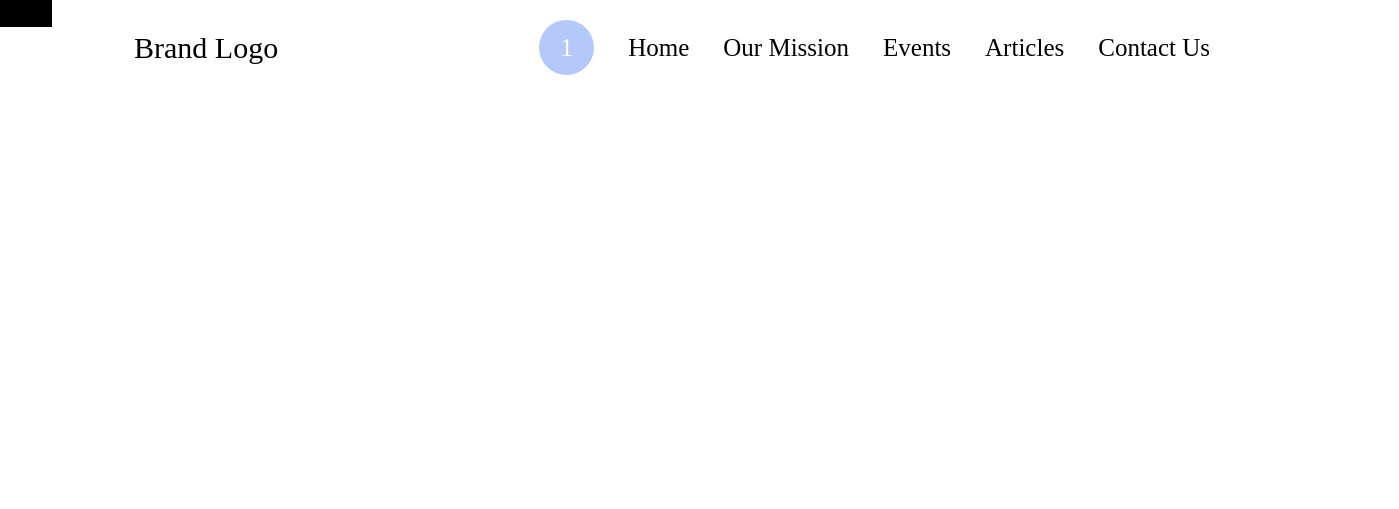
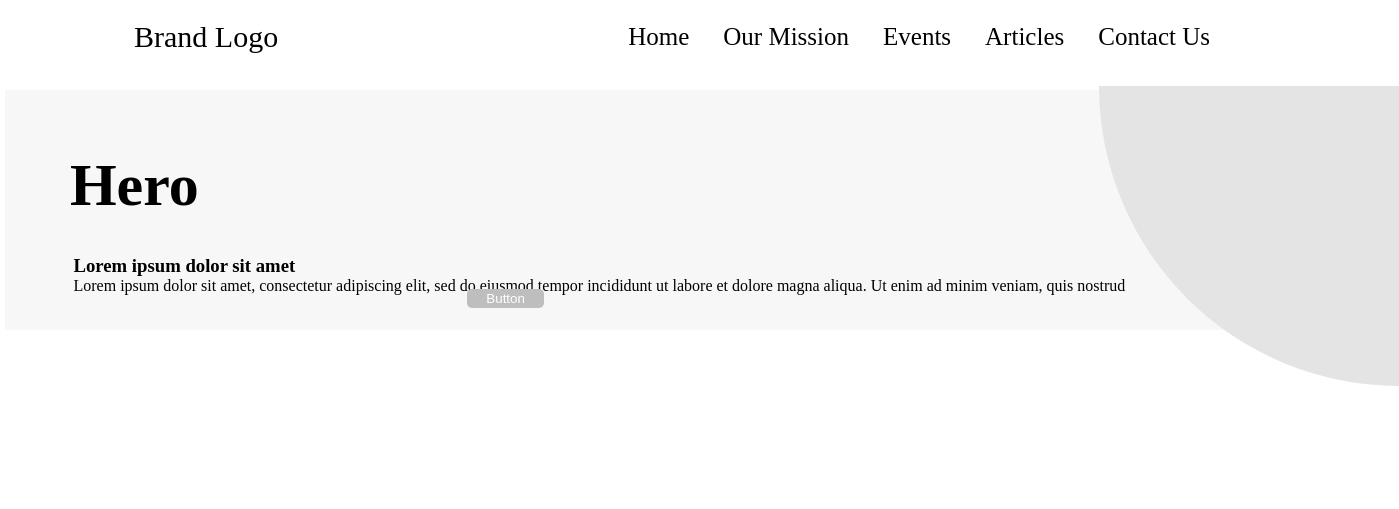
Before and after one commit to szhu07/shutingOyoe, a plain HTML site: page index.html in a window 1280 px wide. Shown: the whole page, 1399 px wide, since content can reach past the window. Drawn offline with Linux system fonts and the light colour scheme.

Commit message:
Final for 1/14/25
Finished the part that says Hero

```diff
--- a/index.html
+++ b/index.html
@@ -10,7 +10,6 @@
     <header class="header">
         <a class="logo" href="#">Brand Logo</a>
         <nav class="navBar">
-            <span class="cirleNumber1">1</span>
             <a href=index.html">Home</a>
             <a href="#">Our Mission</a>
             <a href="#">Events</a>
@@ -21,9 +20,22 @@
 
 <!--Setting up page-->
     <main>
-        <article class="container1">
-            <h1>Hero</h1>
-        </article>
+        <div class="container1">
+            <div class="insiderContainer1">
+                <h1 id="heroTxt">Hero</h1>
+                <h3 id="subHead">Lorem ipsum dolor sit amet</h3>
+                <span id="description">Lorem ipsum dolor sit amet, consectetur adipiscing elit, sed do eiusmod  tempor incididunt ut labore et dolore magna aliqua. Ut enim ad minim  veniam, quis nostrud </span>
+            </div>
+            <button id="btt">Button</button>
+
+            <div class="container2">
+                <div class="quartercircle">
+
+                </div>
+            </div>
+
+
+        </div>
     </main>
 </body>
 </html>
--- a/style.css
+++ b/style.css
@@ -35,21 +35,79 @@
     margin-left: 30px
 }
 
-.cirleNumber1{
-    display: inline-block;
-    width: 55px;
-    height: 55px;
-    border-radius: 50%;
-    background-color: #B5C8FA;
-    color: #FFFFFF;
-    text-align: center;
-    line-height: 55px; /* Adjust to match circle height */
-    font-size: 25px;
+main {
+    width: 400px;
+    border: none 1px;
+    margin-top: 90px;
   }
 
 .container1{
-    position: absolute;
-    background-color: black;
     display: block;
+    background-color: #F7F7F7;
+    width: 100vw;
+    height: 30vh;
+    margin: 5px;
+    padding: 1px;
 
 }
+
+.insiderContainer1{
+    display: contents;
+    position: relative;
+    top: 10px;
+    padding-top: 10px;
+    padding-left: 10px;
+    width: 10vw;
+}
+
+#subhead{
+    position: relative;
+    margin-top: 50px;
+    padding-top: 20px;
+    padding-left: 10px;
+}
+
+.insiderContainer1 span{
+    position: relative;
+    margin-top: 50px;
+    padding-top: 20px;
+    padding-left: 10px;
+    top: 90px;
+    left: 4.5%;
+}
+
+.insiderContainer1 h3{
+    position: relative;
+    padding-top: 5px;
+    padding-left: 10px;
+    top: 90px;
+    left: 4.5%;
+}
+#heroTxt{
+    position: relative;
+    top: 25%;
+    left: 5%;
+    font-size: 60px;
+}
+
+#btt{
+    position: relative;
+    top: 43%;
+    right: 47.3%;
+    color: white;
+    background-color: #BEBEBE;
+    border-radius: 5px;
+    border: none;
+    width: 6%;
+    height: 8%;
+
+}
+.quartercircle{
+    width: 300px;
+    height: 300px;
+    background: #E4E4E4;
+    border-bottom-left-radius: 300px;
+    position: relative;
+    bottom: 120px;
+    left: 85.5%;
+}
```
Also changed, not shown: assets/Screen Shot 2025-01-14 at 5.23.26 PM.png (added).
